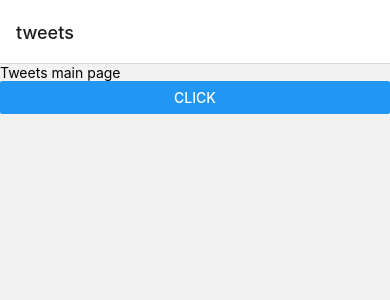
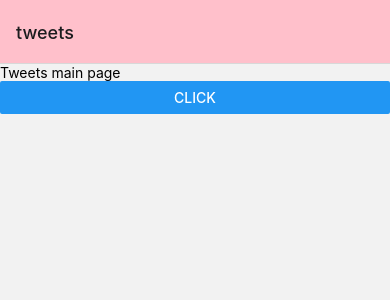
Before and after one commit to mcvio78/study__react-native-expo, a React Native app: screen / in a window 390 px wide. Shown: the top 300 px of the page. Built offline with nearby package versions, Linux system fonts and the light colour scheme.

Commit message:
DoneWithIt - set header style locally and globally

```diff
--- a/App.jsx
+++ b/App.jsx
@@ -37,13 +37,17 @@ const TweetDetails = ({ route }) => {
 const Stack = createStackNavigator();
 
 const StackNavigator = () => (
-  <Stack.Navigator>
+  <Stack.Navigator screenOptions={{ headerStyle: { backgroundColor: 'pink' } }}>
     <Stack.Screen name="tweets" component={Tweets} />
     <Stack.Screen
       name="TweetDetails"
       component={TweetDetails}
       // options={{ title: 'Tweet Details' }}
-      options={({ route }) => ({ title: `Page id ${route.params.id}` })}
+      // options={{ headerStyle: { backgroundColor: 'tomato' } }}
+      options={({ route }) => ({
+        title: `Page id ${route.params.id}`,
+        headerTintColor: 'white',
+      })}
     />
   </Stack.Navigator>
 );
```
